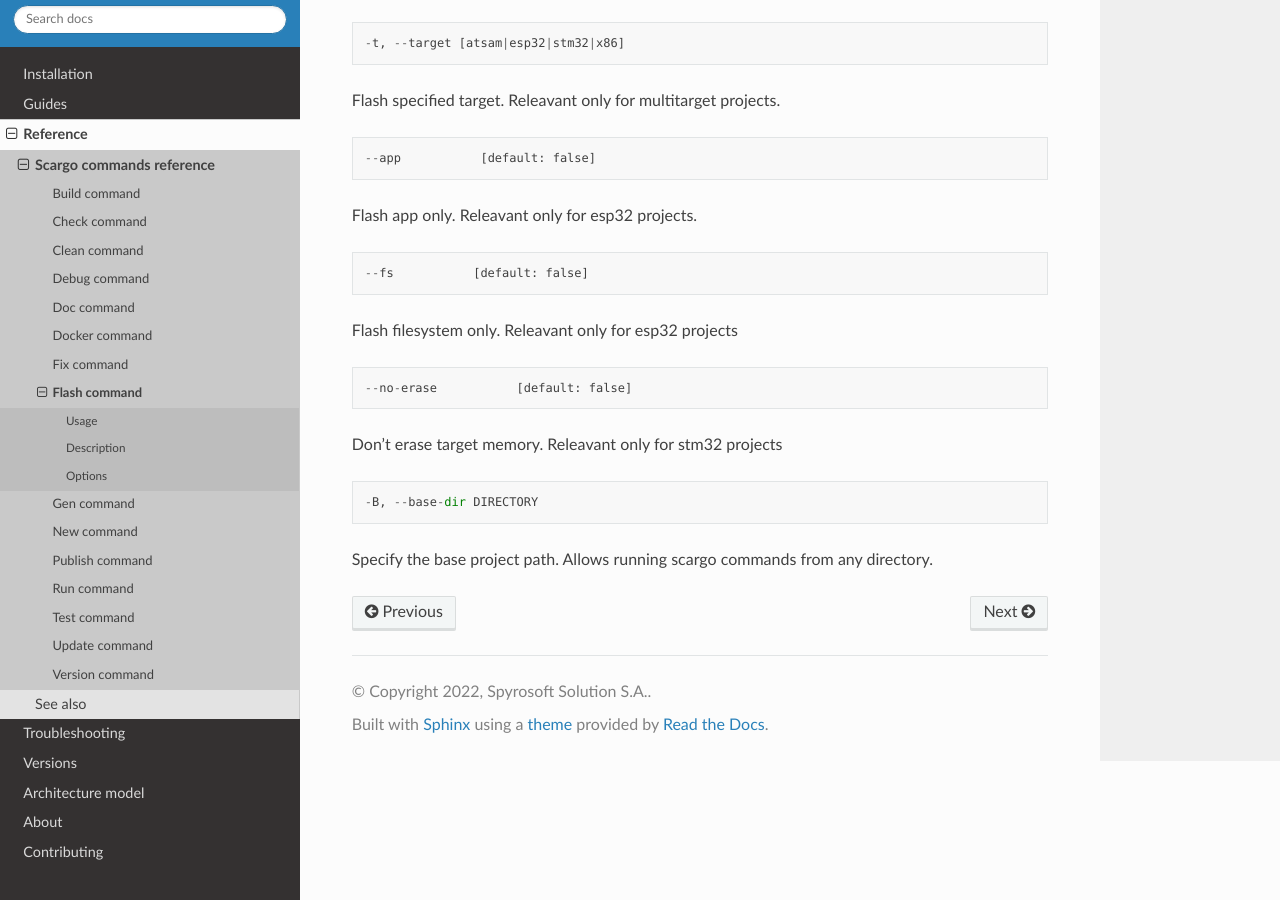
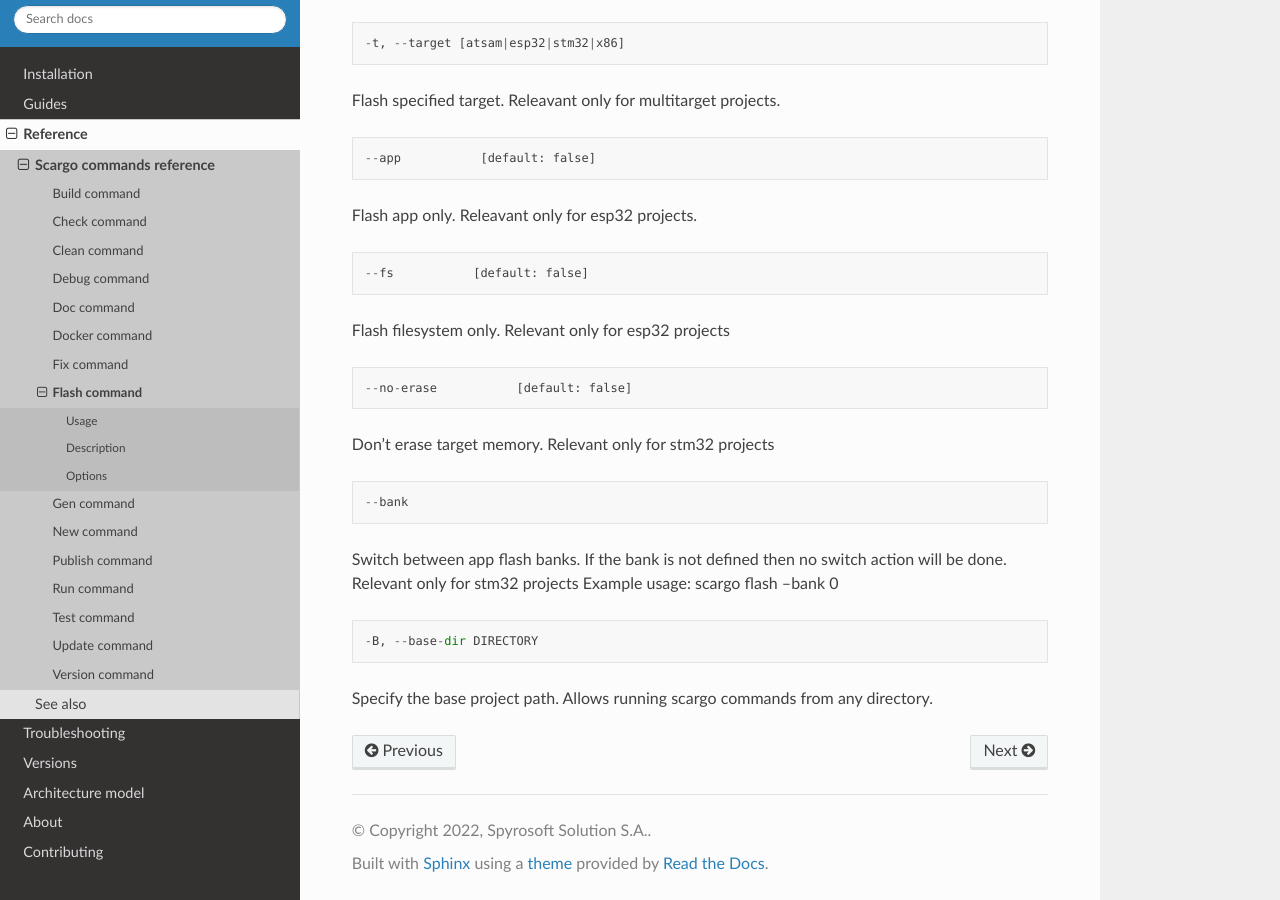
Before and after one commit to Spyro-Soft/scargo, a Sphinx documentation site: the page built from docs/source/scargo/scargo-flash.rst, in a window 1280 px wide and 900 px high, scrolled down 650 px. Built offline with Sphinx 7.4.7 and the Read the Docs theme 2.0.0, drawn with Linux system fonts in a browser that asks for light colours; pages that are not in the unit, such as notebooks, are missing from menus.

```diff
--- a/docs/source/scargo/scargo-flash.rst
+++ b/docs/source/scargo/scargo-flash.rst
@@ -47,13 +47,20 @@
 
 --fs           [default: false]
 
-Flash filesystem only. Releavant only for esp32 projects
+Flash filesystem only. Relevant only for esp32 projects
 
 ::
 
 --no-erase           [default: false]
 
-Don't erase target memory. Releavant only for stm32 projects
+Don't erase target memory. Relevant only for stm32 projects
+
+::
+
+--bank
+
+Switch between app flash banks. If the bank is not defined then no switch action will be done. Relevant only for stm32 projects
+Example usage:  scargo flash --bank 0
 
 ::
 
```
